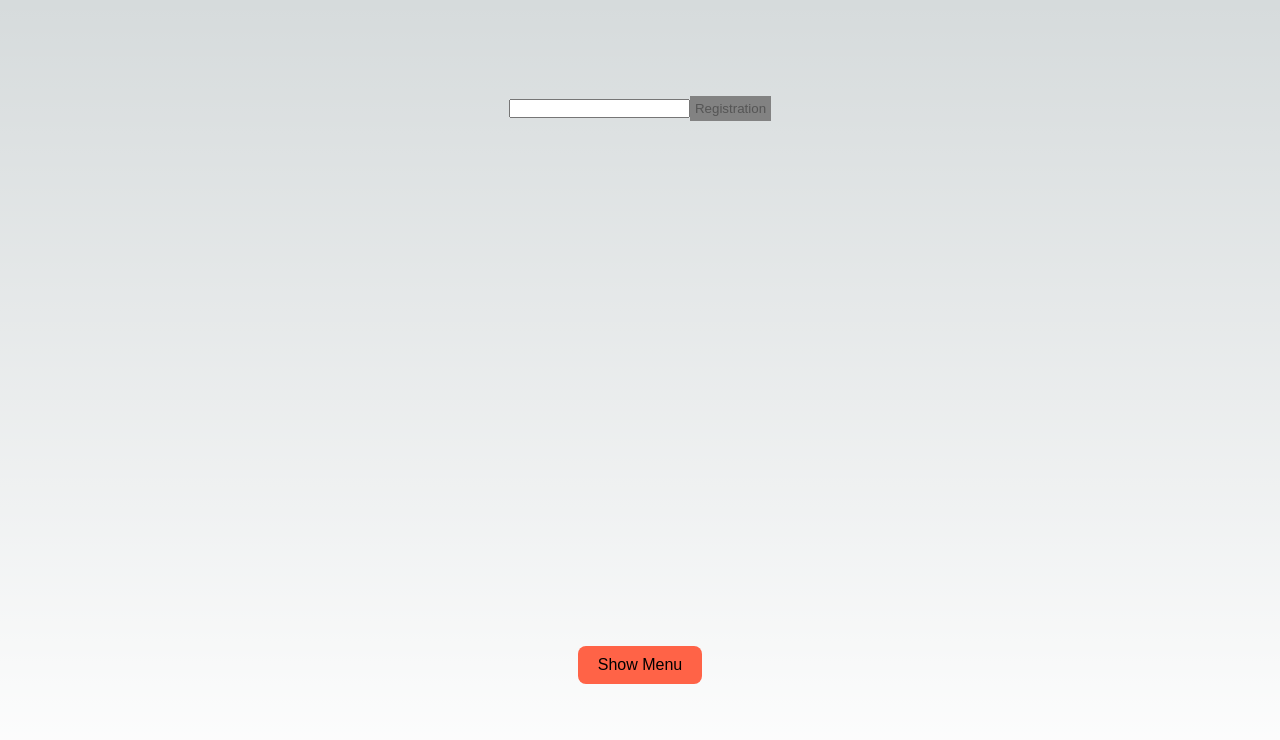
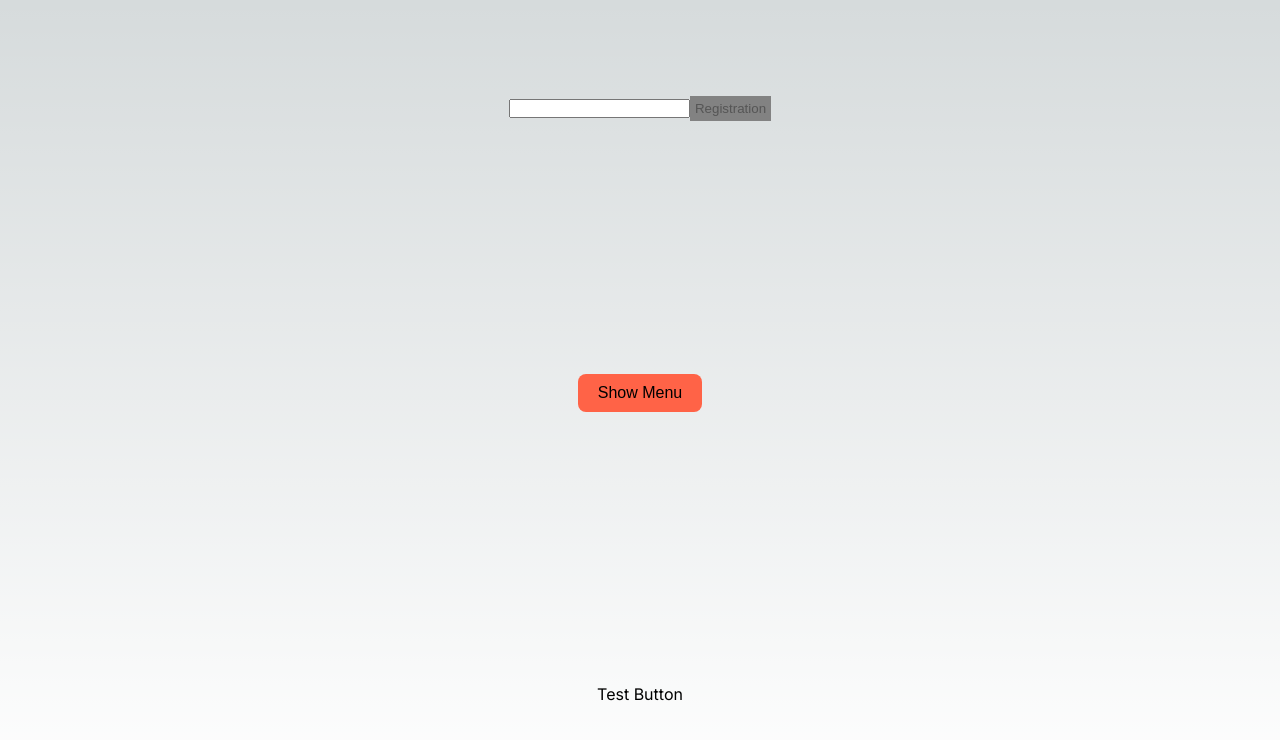
Before and after one commit to ItsYoungCoder/next-course-for-begginer, a Next.js app: page / in a window 1280 px wide. Shown: the top 740 px of the page. Built offline with nearby package versions, Linux system fonts and the light colour scheme.

Commit message:
novatori leqcia N16 {js}

```diff
--- /dev/null
+++ b/app/components/buttonsProps/btnProps.tsx
@@ -0,0 +1,10 @@
+'use client'
+type Props = {
+    title: string;
+    onClick?: () => any;
+}
+export const BtnProps = (props: Props) => {
+    return (
+        <div onClick={props.onClick}>{props.title}</div>
+    )
+}
--- a/app/page.tsx
+++ b/app/page.tsx
@@ -1,13 +1,19 @@
+'use client'
 import Image from "next/image";
 import styles from "./page.module.css";
 import Button from "./components/button/Button";
 import Show from "./components/showHide/Show";
+import { BtnProps } from "./components/buttonsProps/btnProps";
 
 export default function Home() {
+  const onTestBtn = () => {
+    alert('Hello, How are you?')
+  }
   return (
     <main className={styles.main}>
       <Button />
       <Show />
+      <BtnProps title="Test Button" onClick={onTestBtn} />
     </main>
   );
 }
```
